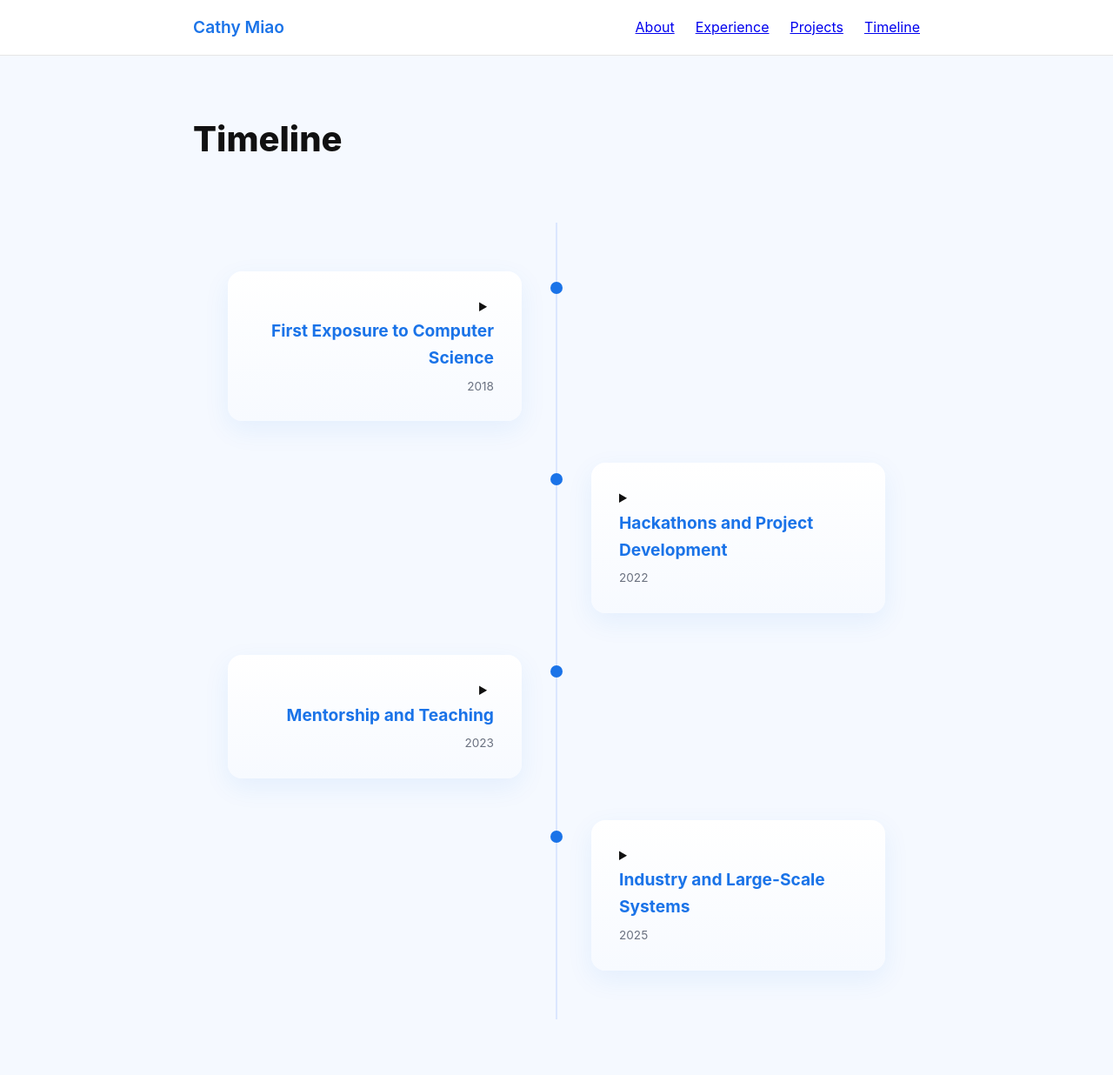
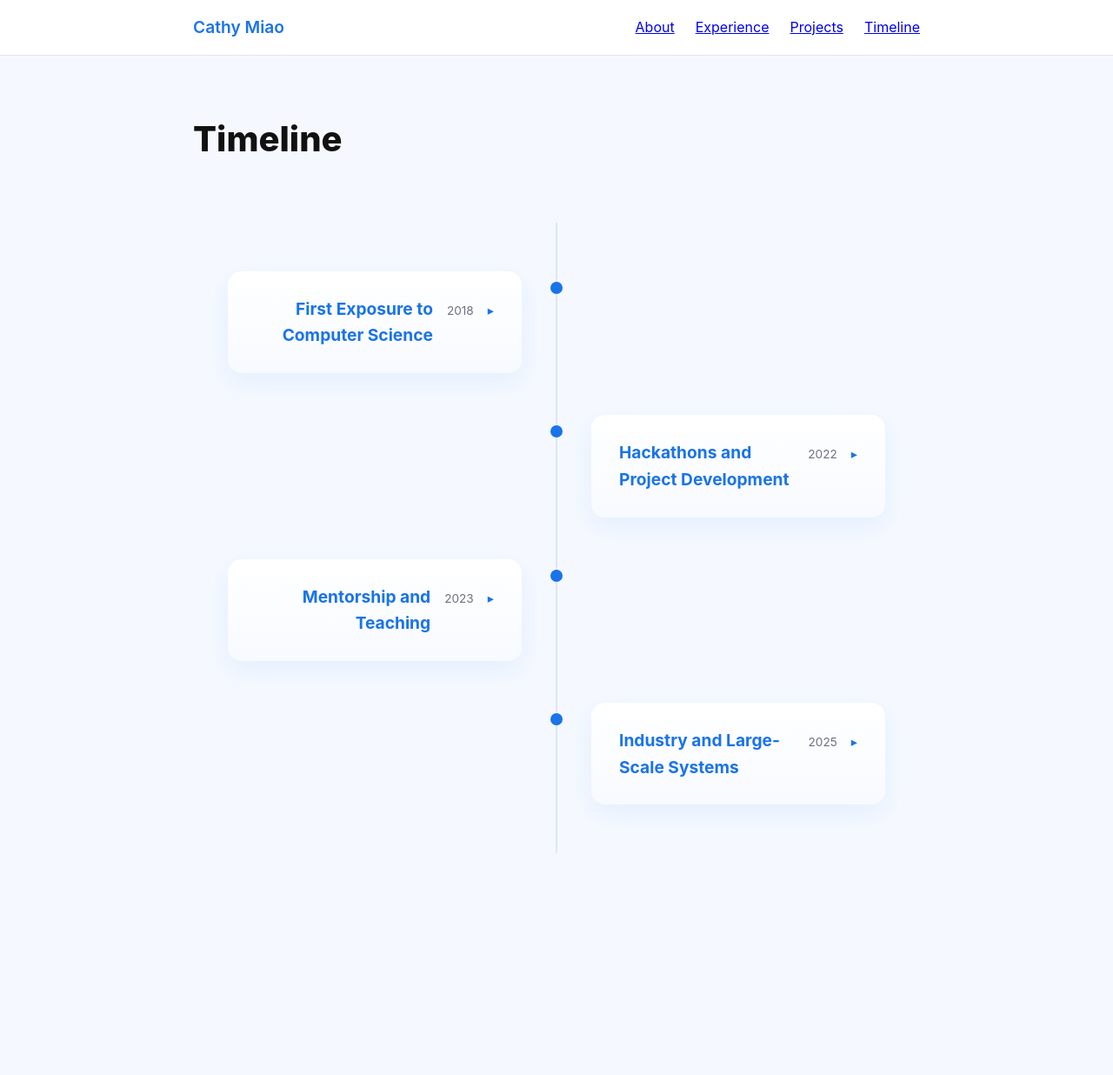
Before and after one commit to cathymiao04/digitalportfolio, a Jekyll site: the page built from timeline.md, in a window 1280 px wide. Shown: the whole page at 87% size. Built offline with Jekyll 4.4.1, drawn with Linux system fonts in a browser that asks for light colours; after the commit the page ends 1045 px from its top, so only the background shows below that.

Commit message:
Update style.css

```diff
--- a/assets/css/style.css
+++ b/assets/css/style.css
@@ -365,3 +365,45 @@ h1 {
   color: #6b7280;
   margin-bottom: 0.75rem;
 }
+
+.timeline-details summary {
+  cursor: pointer;
+  list-style: none;
+  display: flex;
+  align-items: baseline;
+  gap: 1rem;
+}
+
+.timeline-details summary::-webkit-details-marker {
+  display: none;
+}
+
+.timeline-details summary::after {
+  content: "▸";
+  color: #1a73e8;
+  font-size: 0.9rem;
+  margin-left: auto;
+  transition: transform 0.2s ease;
+}
+
+.timeline-details[open] summary::after {
+  transform: rotate(90deg);
+}
+
+.timeline-details summary h3 {
+  font-size: 1.2rem;
+  font-weight: 700;
+  color: #1a73e8;
+  margin: 0;
+}
+
+.timeline-details .timeline-date {
+  font-size: 0.85rem;
+  color: #6b7280;
+  white-space: nowrap;
+}
+
+.timeline-details p {
+  margin-top: 0.75rem;
+  line-height: 1.65;
+}
```
